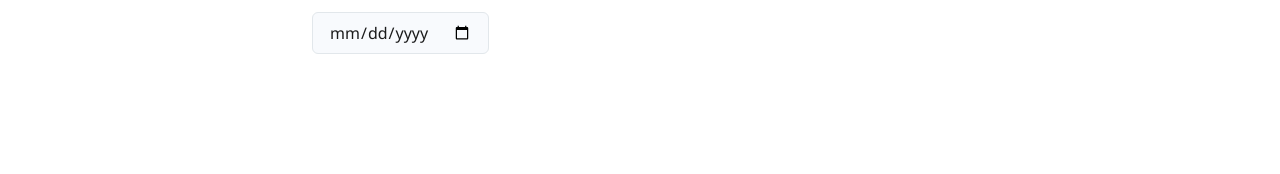
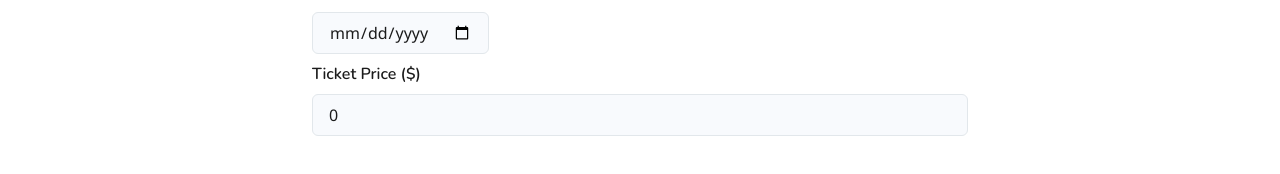
Before and after one commit to mpjovanovich/raffle-tracker, a Next.js app in the folder web/: page /events/create in a window 1280 px wide. Shown: the part 428-602 px from the top of the page. Built offline with nearby package versions, Linux system fonts and the light colour scheme; no server answers; what @raffle-tracker/config would draw is missing.

Commit message:
Added ticketPrice field

```diff
--- a/web/src/components/page/events/EventDetails.tsx
+++ b/web/src/components/page/events/EventDetails.tsx
@@ -162,6 +162,24 @@ export default function EventDetails({ mode, event }: EventDetailsProps) {
             readOnly={isReadOnly}
           />
         </LabeledField>
+        <LabeledField
+          label="Ticket Price ($)"
+          htmlFor="ticketPrice"
+          error={errors.ticketPrice?.message}
+        >
+          <Input
+            {...register('ticketPrice', {
+              required: 'Ticket price is required',
+              valueAsNumber: true,
+              min: 0,
+            })}
+            id="ticketPrice"
+            type="number"
+            step="0.01"
+            placeholder="Ticket Price"
+            readOnly={isReadOnly}
+          />
+        </LabeledField>
       </div>
     );
   };
```
